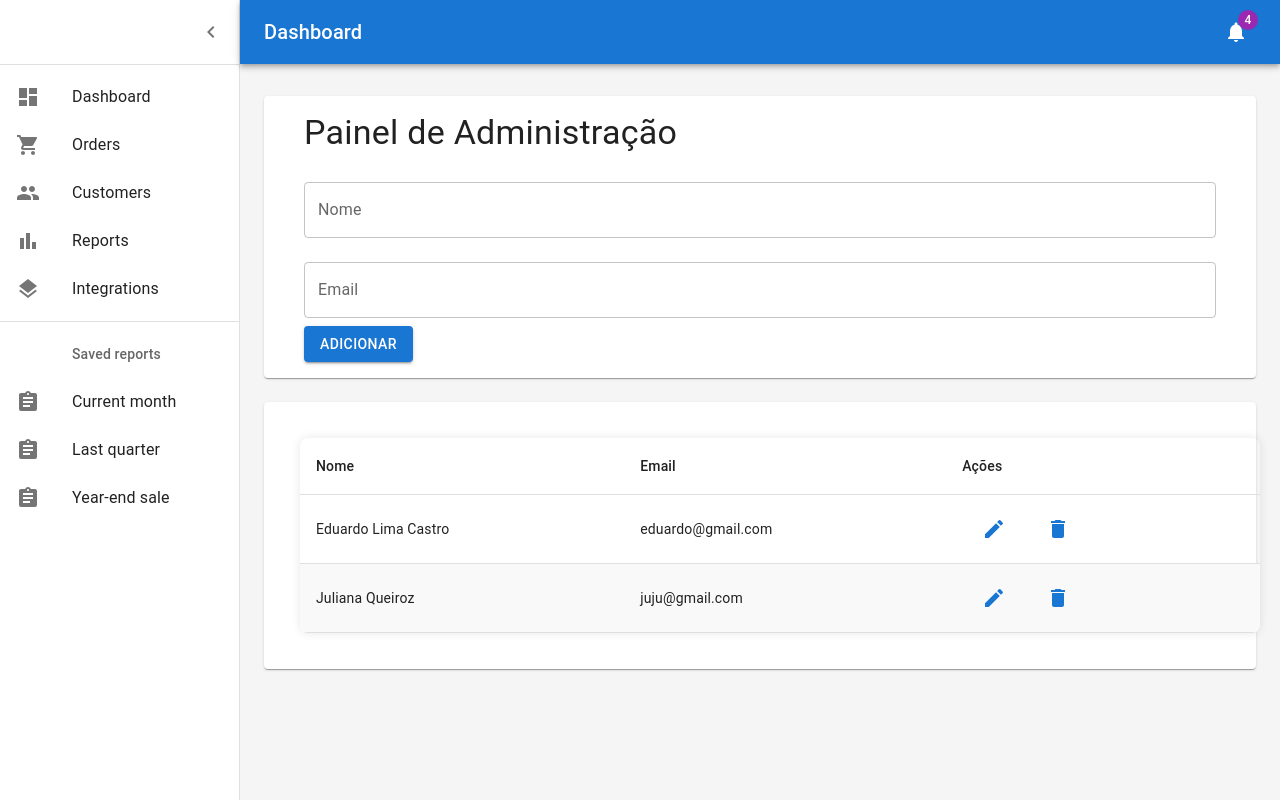
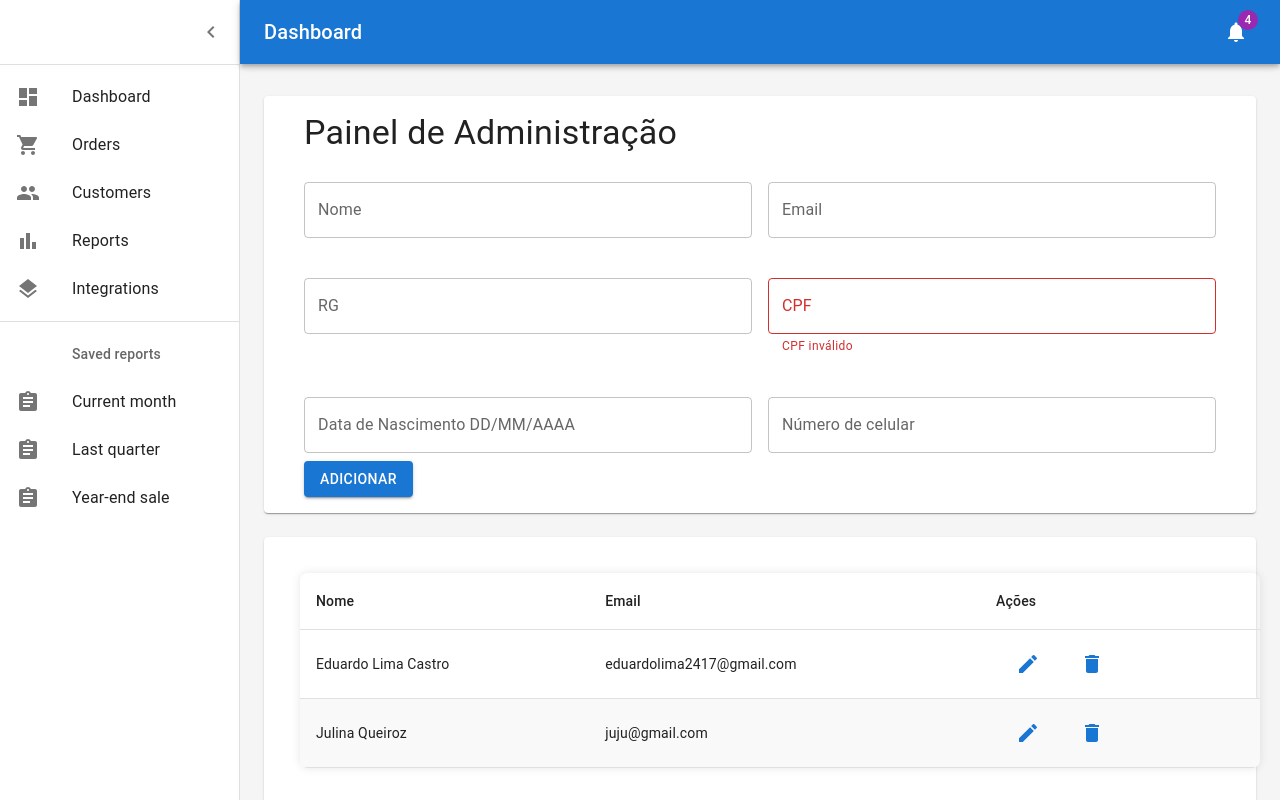
Before and after one commit to itseduardolima/crud-admin, a React (Create React App) app: page / in a window 1280 px wide. Built offline with nearby package versions, Linux system fonts and the light colour scheme; data requests are answered from the project's data file.

Commit message:
feat: validations implemented

```diff
--- a/db.json
+++ b/db.json
@@ -1,14 +1,22 @@
 {
   "users": [
     {
-      "id": "2c031b80-bb9a-4727-b2ed-a0565e63d877",
+      "id": "afbb7d99-c2f0-4849-92ed-4e5de40fb995",
+      "phone": "(92) 99188-7697",
       "name": "Eduardo Lima Castro",
-      "email": "eduardo@gmail.com"
+      "email": "eduardolima2417@gmail.com",
+      "rg": "1111111",
+      "cpf": "704.033.072-52",
+      "birthdate": "18/12/2000"
     },
     {
-      "id": "bf11639a-ef75-41e8-8fbe-8aaf9edbb1ff",
-      "name": "Juliana Queiroz",
-      "email": "juju@gmail.com"
+      "id": "ed603ea6-99ea-4f2a-9846-ef0fac0f549e",
+      "phone": "(92) 99188-7687",
+      "name": "Julina Queiroz",
+      "email": "juju@gmail.com",
+      "rg": "1111111111",
+      "cpf": "704.033.072-52",
+      "birthdate": "18/12/2000"
     }
   ]
 }
--- a/package.json
+++ b/package.json
@@ -16,10 +16,13 @@
     "@types/react": "^18.2.46",
     "@types/react-dom": "^18.2.18",
     "axios": "^1.6.3",
+    "cpf-check": "^3.0.0",
     "react": "^18.2.0",
     "react-dom": "^18.2.0",
+    "react-input-mask": "^2.0.4",
     "react-router-dom": "^6.21.1",
     "react-scripts": "5.0.1",
+    "react-text-mask": "^5.5.0",
     "react-toastify": "^9.1.3",
     "styled-components": "^6.1.6",
     "typescript": "^4.9.5",
@@ -52,6 +55,8 @@
     ]
   },
   "devDependencies": {
+    "@types/react-input-mask": "^3.0.5",
+    "@types/react-text-mask": "^5.4.14",
     "@types/uuid": "^9.0.7"
   }
 }
--- a/src/dashboard/index.tsx
+++ b/src/dashboard/index.tsx
@@ -1,27 +1,65 @@
-import { useState, ChangeEvent } from "react";
-import { Container, Typography, Button, TextField } from "@mui/material";
+import React, { useState, ChangeEvent } from "react";
+import { Container, Typography, Button, TextField, Grid } from "@mui/material";
 import { useUserMutate } from "../hooks/useUsers";
+import { IUser } from "../services/user.interface";
+import { applyMask } from "../utils/Mask";
+import {
+  isAtLeastFourYearsOld,
+  isValidCPF,
+  isValidEmail,
+} from "../utils/Validate";
+import { toast } from "react-toastify";
 
-const Dashboard = () => {
-  const [id, setId] = useState<string>("");
-  const [name, setName] = useState<string>("");
-  const [email, setEmail] = useState<string>("");
+const Dashboard: React.FC = () => {
+  const [user, setUser] = useState<IUser>({
+    id: "",
+    phone: "",
+    name: "",
+    email: "",
+    rg: "",
+    cpf: "",
+    birthdate: "",
+  });
+
   const userMutate = useUserMutate();
+  const [phoneError, setPhoneError] = useState<string | null>(null);
 
-  const handleNameChange = (event: ChangeEvent<HTMLInputElement>) => {
-    setName(event.target.value);
-  };
+  const handleInputChange = (event: ChangeEvent<HTMLInputElement>) => {
+    const { name, value } = event.target;
+    const maskedValue = applyMask(value, name);
 
-  const handleEmailChange = (event: ChangeEvent<HTMLInputElement>) => {
-    setEmail(event.target.value);
+    if (name === "phone") {
+
+      const isValid = /^(?!([0-9])\1+$)[1-9]{2}9?[0-9]{8}$/.test(value);
+
+      if (!isValid) {
+        setPhoneError("Número de telefone inválido!");
+      } else {
+        setPhoneError(null);
+      }
+    }
+
+    setUser((prevUser) => ({ ...prevUser, [name]: maskedValue }));
   };
 
   const handleAddUser = async () => {
-    const newUser = { id, name, email };
-    setId("")
-    setName("");
-    setEmail("");
-    userMutate.mutate(newUser);
+
+    if (!user.name || !user.email || !user.rg || !user.cpf || !user.birthdate || !user.phone) {
+      toast.error("Preencha todos os campos antes de adicionar o usuário.");
+      return;
+    }
+
+    setUser({
+      id: "",
+      phone: "",
+      name: "",
+      email: "",
+      rg: "",
+      cpf: "",
+      birthdate: "",
+    });
+
+    userMutate.mutate(user);
   };
 
   return (
@@ -30,22 +68,87 @@ const Dashboard = () => {
         Painel de Administração
       </Typography>
 
+      <Grid container spacing={2}>
+        <Grid item xs={6}>
           <TextField
             label="Nome"
             name="name"
             margin="normal"
             fullWidth
-        value={name}
-        onChange={handleNameChange}
+            value={user.name}
+            onChange={handleInputChange}
           />
+        </Grid>
+        <Grid item xs={6}>
           <TextField
             label="Email"
             name="email"
             margin="normal"
             fullWidth
-        value={email}
-        onChange={handleEmailChange}
+            value={user.email}
+            onChange={handleInputChange}
+            error={!isValidEmail(user.email) && user.email !== ""}
+            helperText={
+              !isValidEmail(user.email) && user.email !== ""
+                ? "Por favor, insira um email válido"
+                : ""
+            }
           />
+        </Grid>
+        <Grid item xs={6}>
+          <TextField
+            label="RG"
+            name="rg"
+            margin="normal"
+            fullWidth
+            value={user.rg}
+            onChange={handleInputChange}
+          />
+        </Grid>
+        <Grid item xs={6}>
+          <TextField
+            label="CPF"
+            name="cpf"
+            margin="normal"
+            fullWidth
+            value={user.cpf}
+            onChange={handleInputChange}
+            error={!isValidCPF(user.cpf)}
+            helperText={!isValidCPF(user.cpf) ? "CPF inválido" : ""}
+          />
+        </Grid>
+        <Grid item xs={6}>
+          <TextField
+            label="Data de Nascimento DD/MM/AAAA"
+            name="birthdate"
+            margin="normal"
+            fullWidth
+            value={user.birthdate}
+            onChange={handleInputChange}
+            error={
+              !isAtLeastFourYearsOld(user.birthdate) && user.birthdate !== ""
+            }
+            helperText={
+              !isAtLeastFourYearsOld(user.birthdate) && user.birthdate !== ""
+                ? "Por favor, insira uma data válida. A idade deve estar entre 4 e 100 anos."
+                : ""
+            }
+          />
+        </Grid>
+        <Grid item xs={6}>
+          <TextField
+            label="Número de celular"
+            name="phone"
+            margin="normal"
+            fullWidth
+            value={user.phone}
+            onChange={handleInputChange}
+            error={!!phoneError}
+            helperText={phoneError}
+          />
+        </Grid>
+      </Grid>
+
       <Button variant="contained" color="primary" onClick={handleAddUser}>
         Adicionar
       </Button>
--- a/src/services/user.interface.ts
+++ b/src/services/user.interface.ts
@@ -2,6 +2,10 @@ export interface IUser {
   id: string;
   name: string;
   email: string;
+  phone: string;
+  rg: string;
+  cpf: string;
+  birthdate: string;
 }
 
 export interface UserResponse {
--- /dev/null
+++ b/src/utils/Mask.ts
@@ -0,0 +1,12 @@
+export const applyMask = (value: string, name: string): string => {
+  switch (name) {
+    case "cpf":
+      return value.replace(/(\d{3})(\d{3})(\d{3})(\d{2})/, "$1.$2.$3-$4");
+    case "birthdate":
+      return value.replace(/(\d{2})(\d{2})(\d{4})/, "$1/$2/$3");
+    case "phone":
+      return value.replace(/(\d{2})(\d{5})(\d{4})/, "($1) $2-$3");
+    default:
+      return value;
+  }
+};
--- /dev/null
+++ b/src/utils/Validate.ts
@@ -0,0 +1,62 @@
+export const validateDate = (date: string) => {
+  const regex = /^(0[1-9]|[12][0-9]|3[01])\/(0[1-9]|1[0-2])\/(19|20)\d\d$/;
+  return regex.test(date);
+};
+
+export const isValidEmail = (email: string): boolean => {
+  const regex = /^[a-zA-Z0-9._-]+@[a-zA-Z0-9.-]+\.[a-zA-Z]{2,6}$/;
+  return regex.test(email);
+};
+
+export const isValidCPF = (cpf: string) => {
+  if (typeof cpf !== "string") return false;
+  cpf = cpf.replace(/[\s.-]*/gim, "");
+  if (
+    !cpf ||
+    cpf.length !== 11 ||
+    !Array.from(cpf).filter((e) => e !== cpf[0]).length
+  ) {
+    return false;
+  }
+  let sum = 0,
+    rest;
+  for (let i = 1; i <= 9; i++) {
+    sum = sum + parseInt(cpf.substring(i - 1, i)) * (11 - i);
+  }
+  rest = (sum * 10) % 11;
+  if (rest === 10 || rest === 11) rest = 0;
+  if (rest !== parseInt(cpf.substring(9, 10))) return false;
+  sum = 0;
+  for (let i = 1; i <= 10; i++) {
+    sum = sum + parseInt(cpf.substring(i - 1, i)) * (12 - i);
+  }
+  rest = (sum * 10) % 11;
+  if (rest === 10 || rest === 11) rest = 0;
+  if (rest !== parseInt(cpf.substring(10, 11))) return false;
+  return true;
+};
+
+export const isAtLeastFourYearsOld = (birthDate: string): boolean => {
+  const [day, month, year] = birthDate.split("/").map(Number);
+  const birth = new Date(year, month - 1, day);
+
+  if (
+    birth.getDate() !== day ||
+    birth.getMonth() + 1 !== month ||
+    birth.getFullYear() !== year
+  ) {
+    return false;
+  }
+
+  const today = new Date();
+  let ageDifference = today.getFullYear() - year;
+
+  if (
+    today.getMonth() < month - 1 ||
+    (today.getMonth() === month - 1 && today.getDate() < day)
+  ) {
+    ageDifference--;
+  }
+
+  return ageDifference >= 4 && ageDifference <= 100;
+};
```
Also changed, not shown: 2 other files (tests, documents, lock files or other folders). Lines whose indentation alone changed are shown as unchanged.
